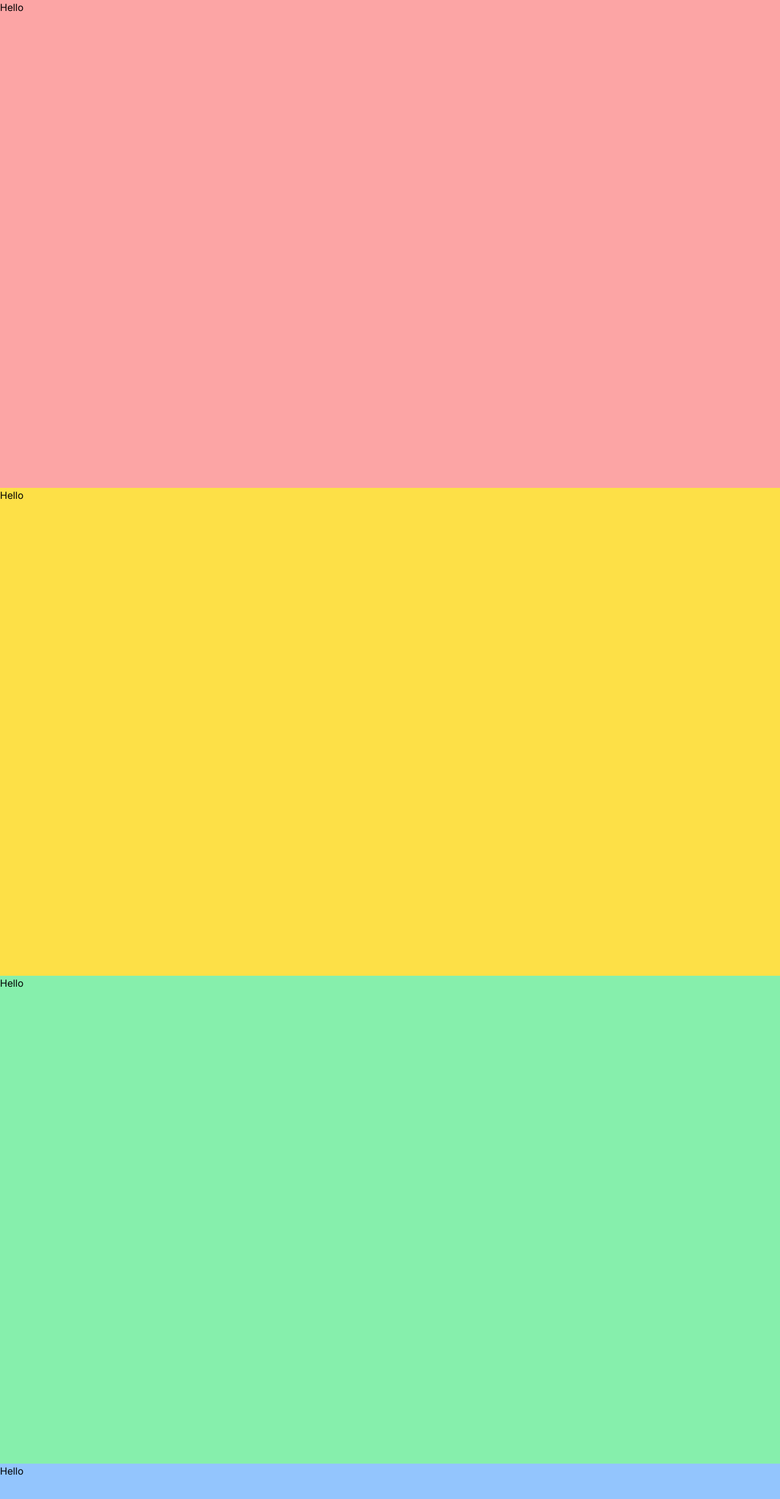
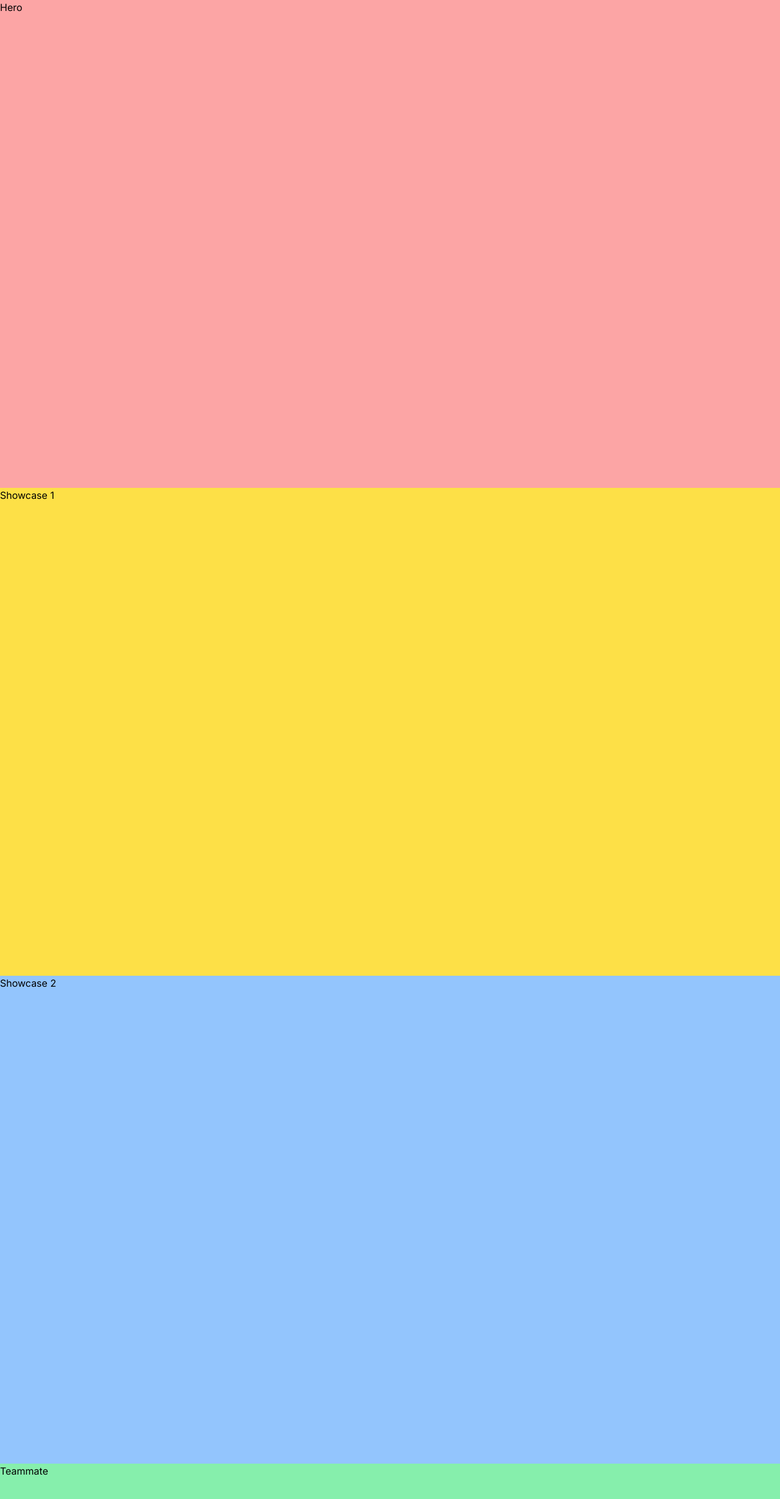
Before and after one commit to Nester-xyz/blartz, a Next.js app: page / in a window 1280 px wide. Shown: the top 2458 px of the page at 61% size. Built offline with nearby package versions, Linux system fonts and the light colour scheme.

Commit message:
created multiple files to hold different sections

```diff
--- /dev/null
+++ b/src/app/Hero/Hero.tsx
@@ -0,0 +1,13 @@
+import React from "react";
+
+type Props = {};
+
+const Index = (props: Props) => {
+  return (
+    <div>
+      <div className="w-screen h-screen bg-red-300">Hero</div>
+    </div>
+  );
+};
+
+export default Index;
--- /dev/null
+++ b/src/app/Showcase1/Showcase1.tsx
@@ -0,0 +1,13 @@
+import React from "react";
+
+type Props = {};
+
+const Index = (props: Props) => {
+  return (
+    <div>
+      <div className="w-screen h-screen bg-yellow-300">Showcase 1</div>
+    </div>
+  );
+};
+
+export default Index;
--- /dev/null
+++ b/src/app/Showcase2/Showcase2.tsx
@@ -0,0 +1,13 @@
+import React from "react";
+
+type Props = {};
+
+const Index = (props: Props) => {
+  return (
+    <div>
+      <div className="w-screen h-screen bg-blue-300">Showcase 2</div>
+    </div>
+  );
+};
+
+export default Index;
--- /dev/null
+++ b/src/app/Teammate/Teammate.tsx
@@ -0,0 +1,13 @@
+import React from "react";
+
+type Props = {};
+
+const Index = (props: Props) => {
+  return (
+    <div>
+      <div className="w-screen h-screen bg-green-300">Teammate</div>
+    </div>
+  );
+};
+
+export default Index;
--- a/src/app/page.tsx
+++ b/src/app/page.tsx
@@ -1,12 +1,16 @@
 import Image from "next/image";
+import Hero from "../app/Hero/Hero";
+import Showcase1 from "../app/Showcase1/Showcase1";
+import Showcase2 from "../app/Showcase2/Showcase2";
+import Teammate from "../app/Teammate/Teammate";
 
 export default function Home() {
   return (
     <>
-      <div className="w-screen h-screen bg-red-300">Hello</div>
-      <div className="w-screen h-screen bg-yellow-300">Hello</div>
-      <div className="w-screen h-screen bg-green-300">Hello</div>
-      <div className="w-screen h-screen bg-blue-300">Hello</div>
+      <Hero />
+      <Showcase1 />
+      <Showcase2 />
+      <Teammate />
     </>
   );
 }
```
